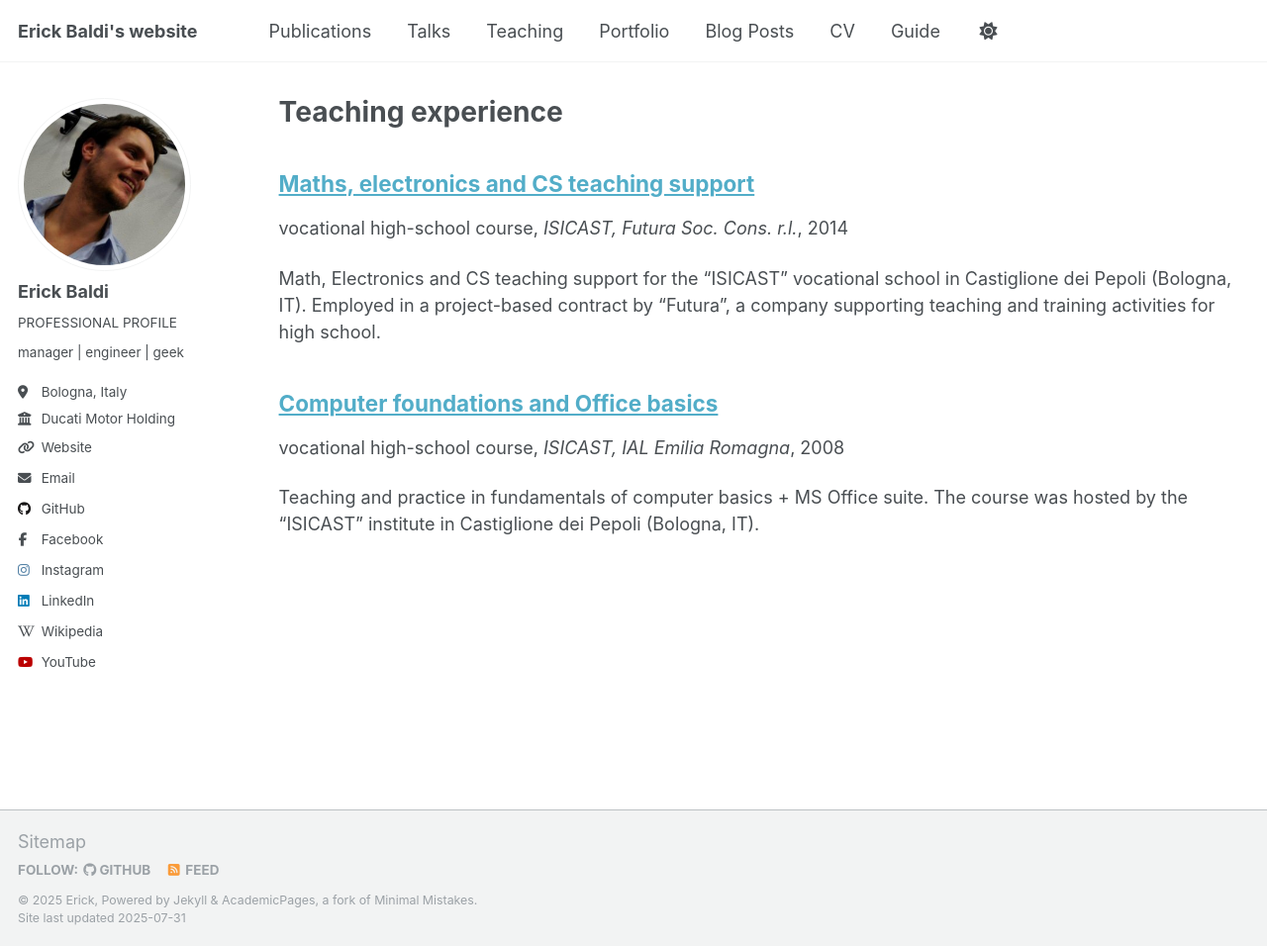
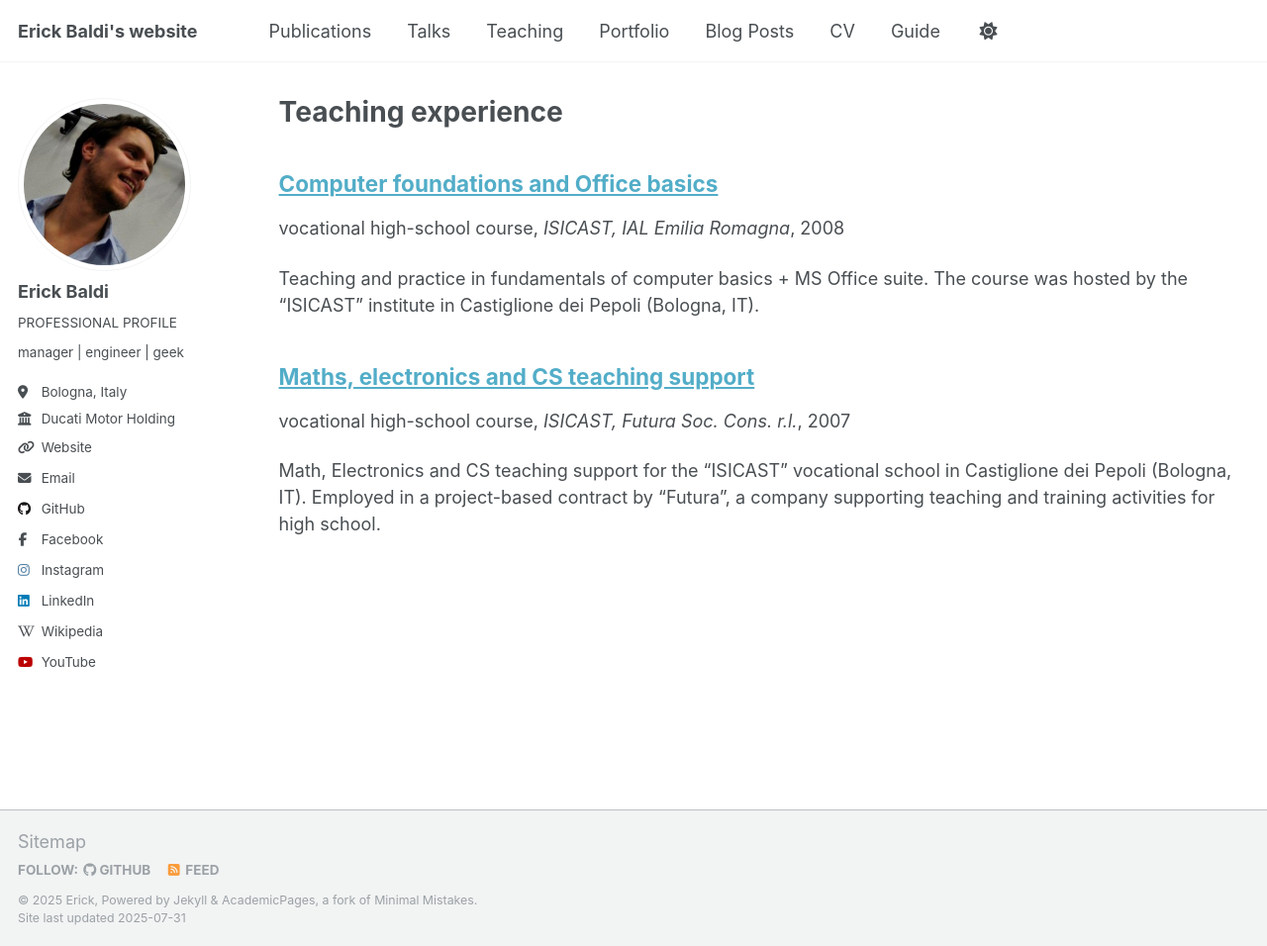
Before and after one commit to erickbaldi/erickbaldi.github.io, a Jekyll site: the page built from _pages/teaching.html, in a window 1280 px wide and 956 px high. Shown: the whole window at 99% size. Built offline with Jekyll 4.4.1, drawn with Linux system fonts in a browser that asks for light colours; a script that is not in the unit is left out.

Commit message:
Update 2014-spring-teaching-1.md

```diff
--- a/_teaching/2014-spring-teaching-1.md
+++ b/_teaching/2014-spring-teaching-1.md
@@ -4,7 +4,7 @@ collection: teaching
 type: "vocational high-school course"
 permalink: /teaching/2014-spring-teaching-1
 venue: "ISICAST, Futura Soc. Cons. r.l."
-date: 2014-01-01
+date: 2007-10-01
 location: "Castiglione dei Pepoli (BO), Italy"
 ---
 
```
